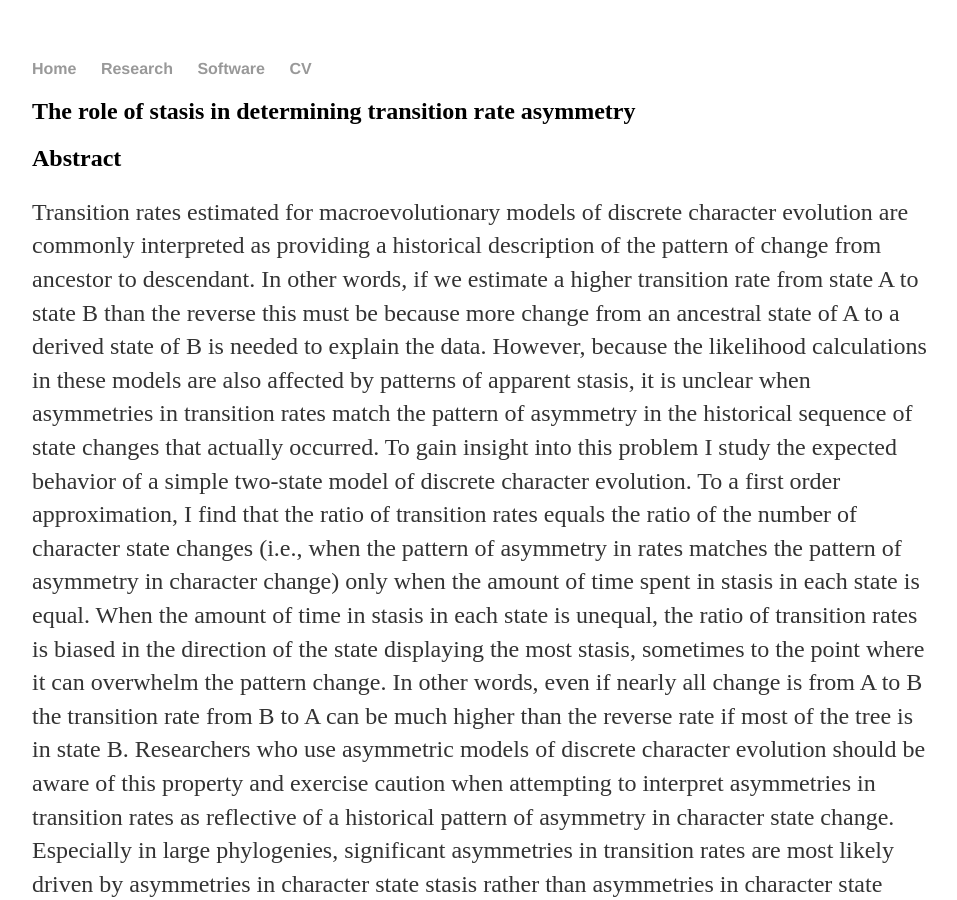
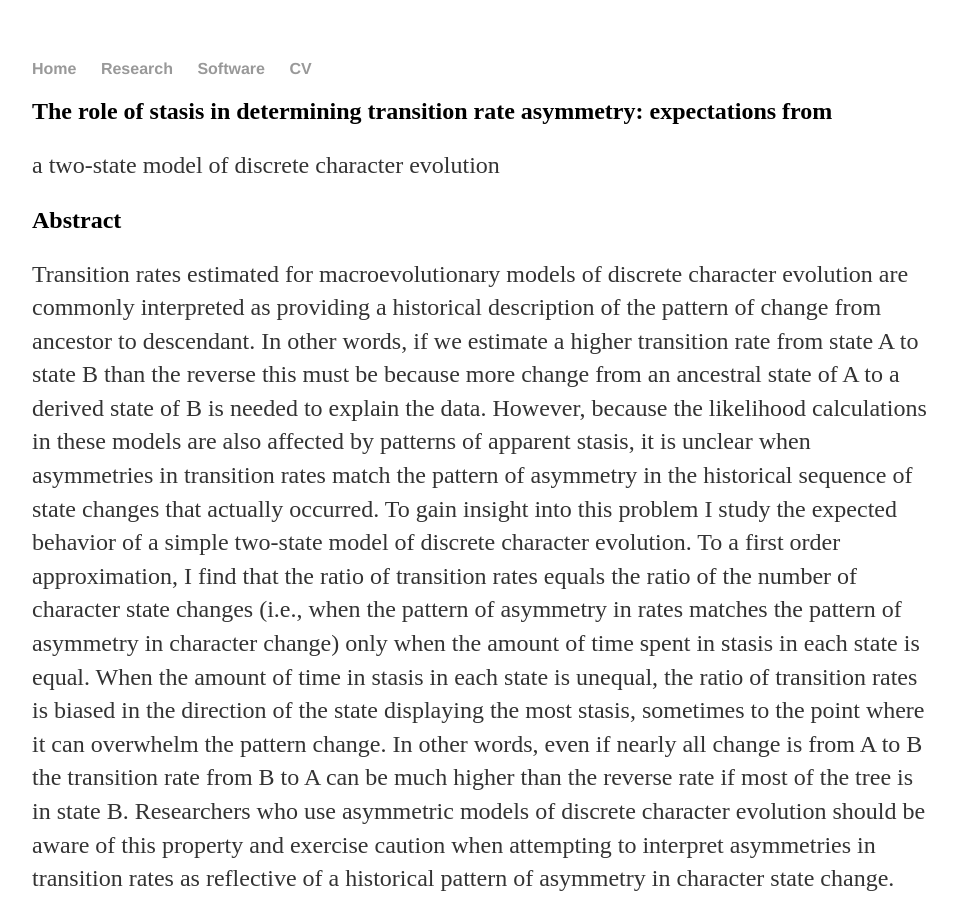
Before and after one commit to blueraleigh/blueraleigh.github.io, a Jekyll site: the page built from research/stasis/index.md, in a window 1280 px wide and 900 px high. Shown: the whole window, without its empty margins (160-1117 px from the left). Built offline with Jekyll 4.4.1, drawn with Linux system fonts in a browser that asks for light colours; formulas are drawn with MathJax 3.

Commit message:
update cv

```diff
--- a/research/stasis/index.md
+++ b/research/stasis/index.md
@@ -5,7 +5,8 @@ style: main
 ---
 {% include lib/mathjax.html %}
 
-## The role of stasis in determining transition rate asymmetry
+## The role of stasis in determining transition rate asymmetry: expectations from
+a two-state model of discrete character evolution
 
 Abstract
 --------
```
Also changed, not shown: cv/index.md (+1 -1 lines).
